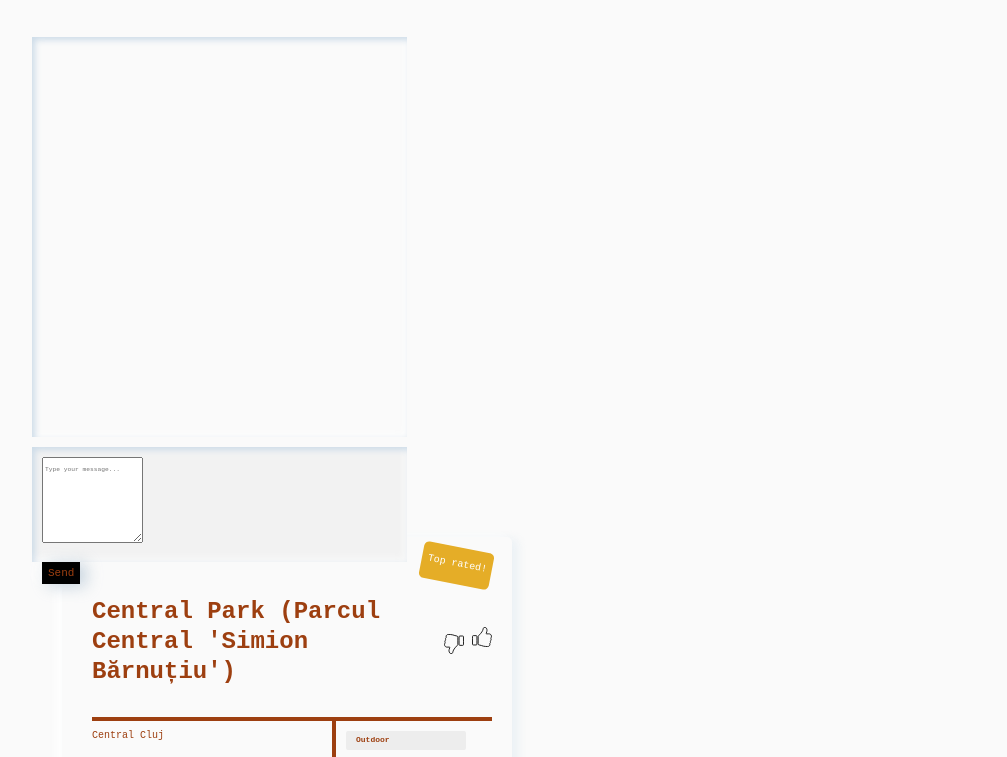
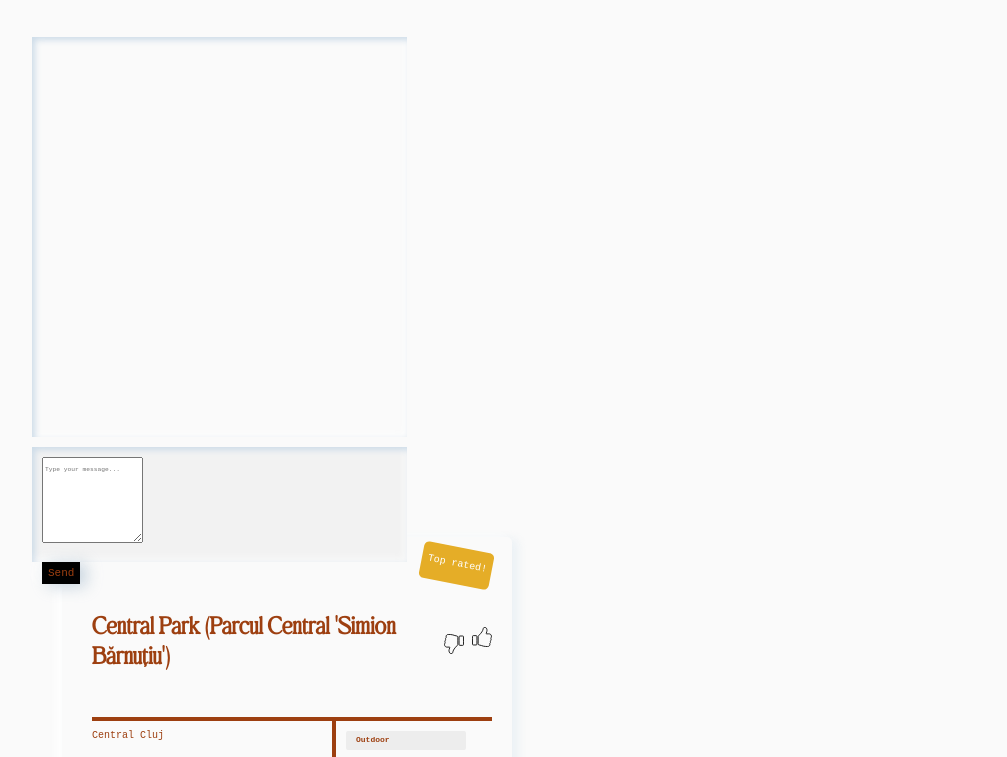
Before and after one commit to BoosterRocketJG/DOM-changes-PoC-1_0, a website: page my-chatbot-project/public/bcn-guidebot3000.html in a window 1280 px wide. Shown: the part 133-890 px from the top of the page, without its empty margins (18-1025 px from the left). Drawn offline with Linux system fonts and the light colour scheme; no server answers; a script that the page names is missing.

Commit message:
added webfonts

```diff
--- a/my-chatbot-project/public/bcn-style.css
+++ b/my-chatbot-project/public/bcn-style.css
@@ -17,7 +17,7 @@ html {
   background-color: var(--primary-blue);
   min-height: 100%;
   margin: 0;
-  font-family: Arial, sans-serif;
+  font-family: "Behind The Nineties",Arial, sans-serif;
   font-size: 14px;
   line-height: 20px;
 }
@@ -26,6 +26,12 @@ body {
   margin: 0;
   background-color: var(--primary-blue);
 }
+
+@font-face {
+  font-family: "Behind The Nineties";
+  src: url("/my-chatbot-project/src/fonts/behind-the-nineties/WOFF2/UPRIGHT/Behind-The-Nineties-Rg.woff2") format('woff');
+}
+
 
 article,
 aside,
@@ -232,6 +238,7 @@ h3,
 h4,
 h5,
 h6 {
+  font-family: "Behind The Nineties", Arial, Helvetica, sans-serif;
   margin-bottom: 10px;
   font-weight: bold;
 }
```
Also changed, not shown: my-chatbot-project/src/fonts/behind-the-nineties/WOFF2/ITALIC/Behind-The-Nineties-Bd-It.woff2 (added), my-chatbot-project/src/fonts/behind-the-nineties/WOFF2/ITALIC/Behind-The-Nineties-Blk-It.woff2 (added), my-chatbot-project/src/fonts/behind-the-nineties/WOFF2/ITALIC/Behind-The-Nineties-It.woff2 (added), my-chatbot-project/src/fonts/behind-the-nineties/WOFF2/ITALIC/Behind-The-Nineties-Md-It.woff2 (added), my-chatbot-project/src/fonts/behind-the-nineties/WOFF2/ITALIC/Behind-The-Nineties-Smbd-It.woff2 (added), my-chatbot-project/src/fonts/behind-the-nineties/WOFF2/ITALIC/Behind-The-Nineties-Xbd-It.woff2 (added), my-chatbot-project/src/fonts/behind-the-nineties/WOFF2/UPRIGHT/Behind-The-Nineties-Bd.woff2 (added), my-chatbot-project/src/fonts/behind-the-nineties/WOFF2/UPRIGHT/Behind-The-Nineties-Blk.woff2 (added), my-chatbot-project/src/fonts/behind-the-nineties/WOFF2/UPRIGHT/Behind-The-Nineties-Md.woff2 (added), my-chatbot-project/src/fonts/behind-the-nineties/WOFF2/UPRIGHT/Behind-The-Nineties-Rg.woff2 (added), my-chatbot-project/src/fonts/behind-the-nineties/WOFF2/UPRIGHT/Behind-The-Nineties-Smbd.woff2 (added), my-chatbot-project/src/fonts/behind-the-nineties/WOFF2/UPRIGHT/Behind-The-Nineties-Xbd.woff2 (added), 6 other files.
